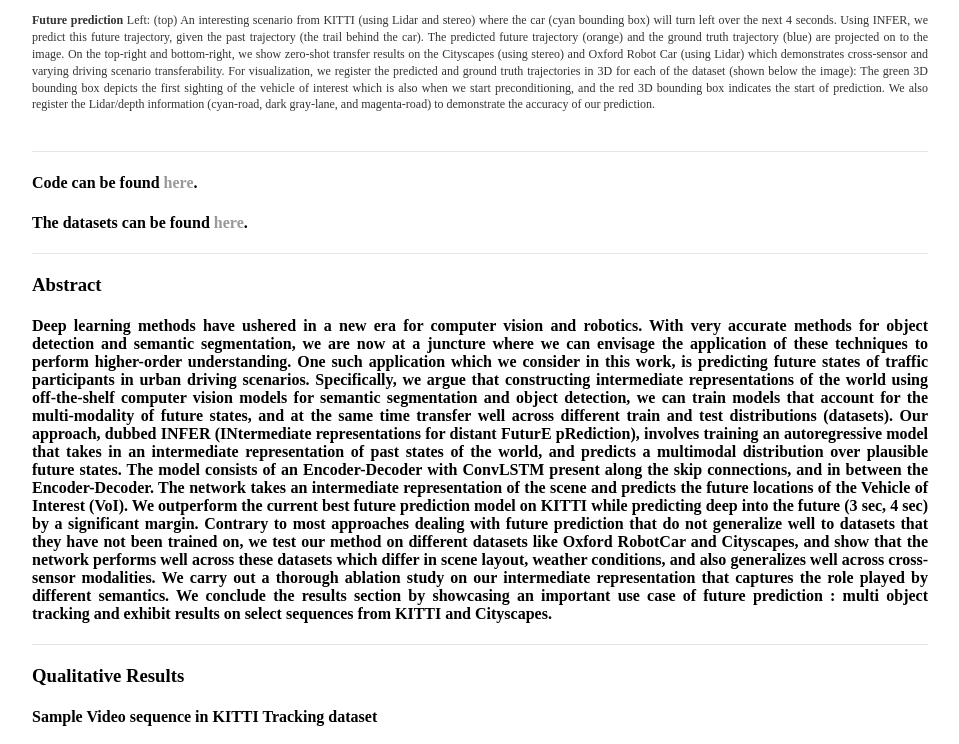
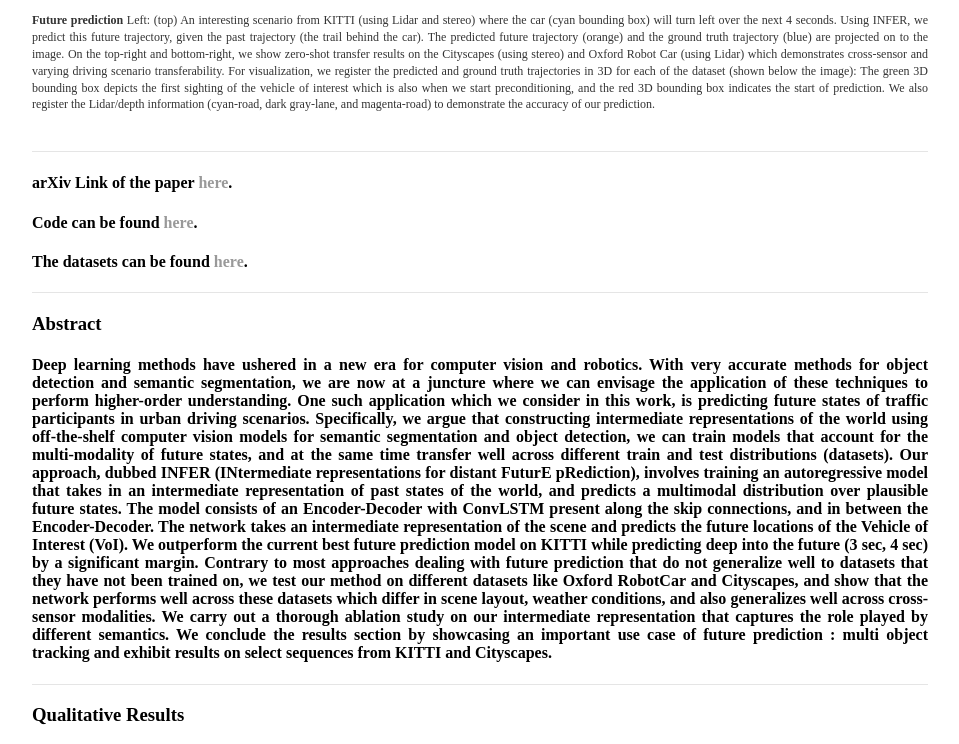
Before and after one commit to talsperre/talsperre.github.io, a Jekyll site: the page built from INFER/index.html, in a window 1280 px wide and 900 px high, scrolled down 667 px, cut to the strip 86-830 px from the top of the window. Shown: the whole strip, without its empty margins (160-1119 px from the left). Built offline with Jekyll 4.4.1, drawn with Linux system fonts in a browser that asks for light colours.

Commit message:
Added paper link

```diff
--- a/INFER/index.html
+++ b/INFER/index.html
@@ -26,6 +26,7 @@
         </p>
         <br>
         <hr>
+        <h4> arXiv Link of the paper <a href="https://arxiv.org/abs/1903.10641">here</a>.</h4>
         <h4> Code can be found <a href="https://github.com/talsperre/INFER">here</a>.</h4>
         <h4> The datasets can be found <a href="https://drive.google.com/drive/folders/1Nq0hlJdNsYxZCkikrII16QBa4YGscTHo?usp=sharing">here</a>.</h4>
         <hr>
```
